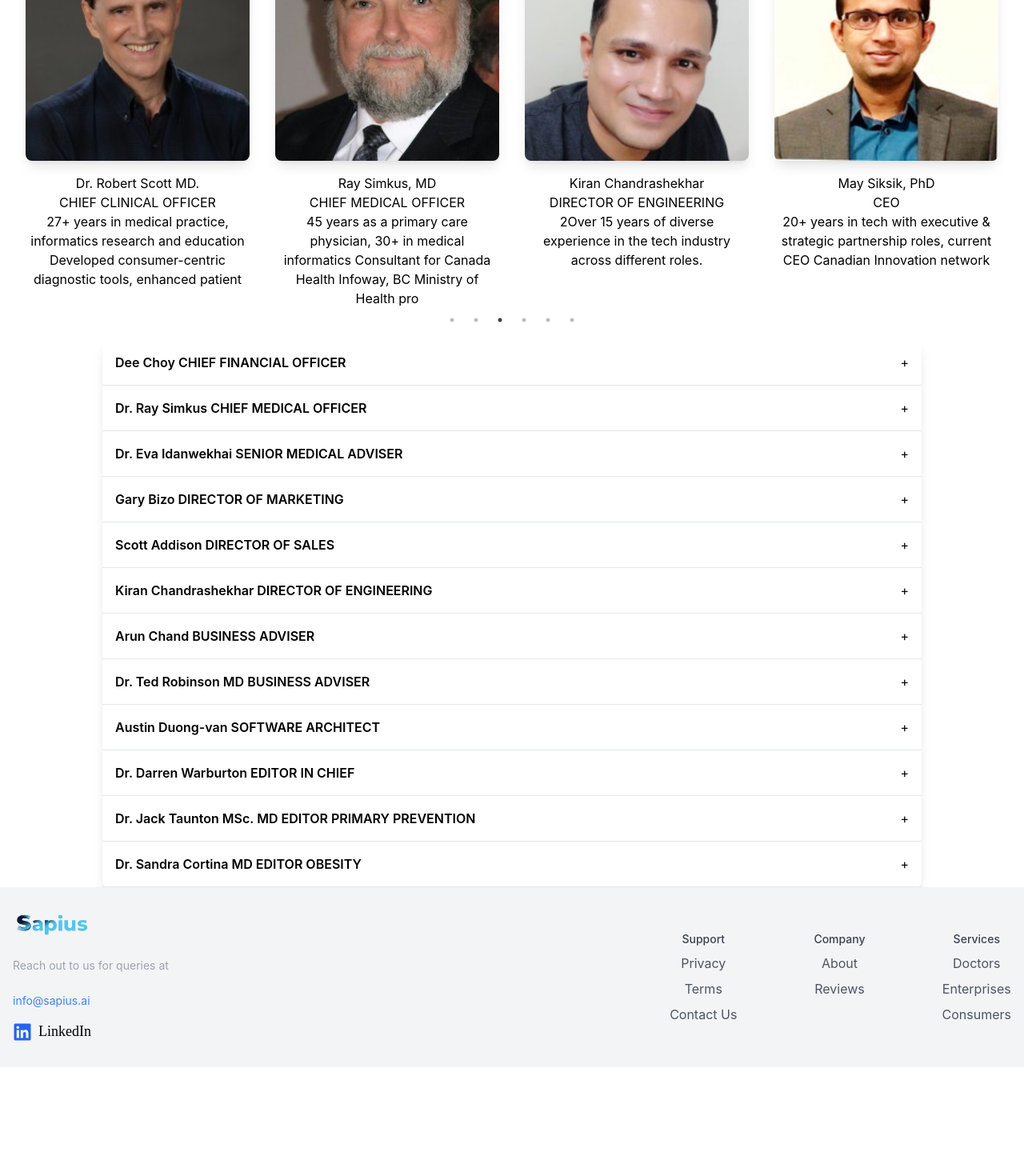
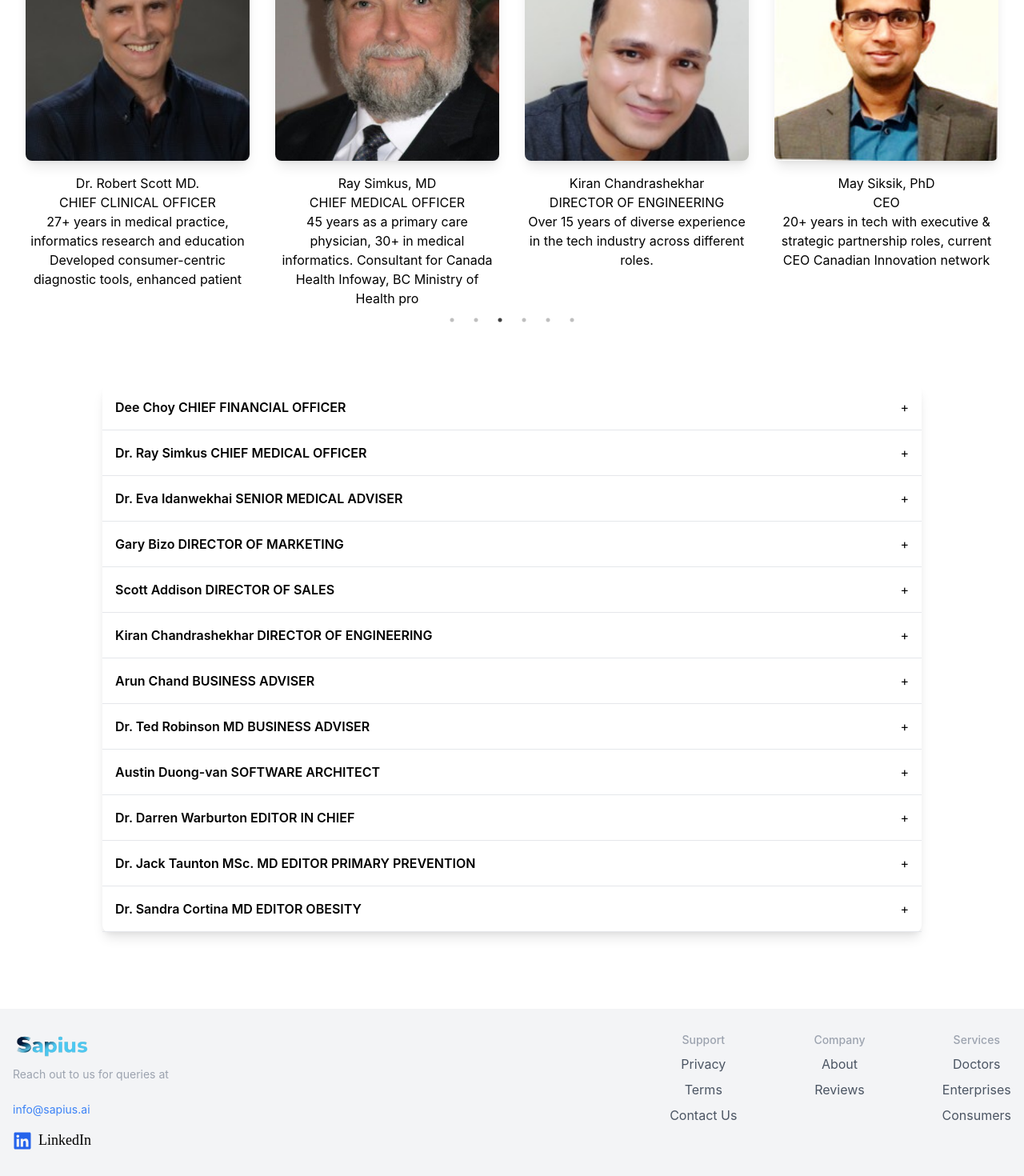
Before and after one commit to sanjaydambal/sapius, a React (Create React App) app: page / in a window 1280 px wide. Shown: the part 955-2425 px from the top of the page at 80% size. Before the commit the page ends 2289 px from the top, so only its background shows below. Built offline with nearby package versions, Linux system fonts and the light colour scheme.

Commit message:
updated the all the components images with production url

```diff
--- a/package.json
+++ b/package.json
@@ -2,6 +2,7 @@
   "name": "sapius",
   "version": "0.1.0",
   "private": true,
+  "homepage": "https://sanjaydambal.github.io/sapius",
   "dependencies": {
     "@testing-library/jest-dom": "^5.17.0",
     "@testing-library/react": "^13.4.0",
@@ -15,6 +16,8 @@
     "web-vitals": "^2.1.4"
   },
   "scripts": {
+    "predeploy": "npm run build",
+    "deploy": "gh-pages -d build",
     "start": "react-scripts start",
     "build": "react-scripts build",
     "test": "react-scripts test",
@@ -37,5 +40,8 @@
       "last 1 firefox version",
       "last 1 safari version"
     ]
+  },
+  "devDependencies": {
+    "gh-pages": "^6.1.1"
   }
 }
--- a/src/App.css
+++ b/src/App.css
@@ -27,6 +27,9 @@
 .App-link {
   color: #61dafb;
 }
+body {
+  overflow-x: hidden;
+}
 
 @keyframes App-logo-spin {
   from {
--- a/src/components/Accordion.js
+++ b/src/components/Accordion.js
@@ -1,5 +1,4 @@
 import React, { useState } from 'react';
-
 
 const Accordion = ({ title, children, imageUrl, isOpen, onClick }) => {
   return (
@@ -31,7 +30,6 @@ const Accordion = ({ title, children, imageUrl, isOpen, onClick }) => {
   );
 };
 
-
 const TeamAccordion = () => {
   const [activeAccordion, setActiveAccordion] = useState(null);
 
@@ -40,10 +38,10 @@ const TeamAccordion = () => {
   };
 
   return (
-    <div className="max-w-full mx-auto mt-10 bg-white shadow-lg rounded-lg w-4/5">
+    <div className="max-w-full mx-auto mt-24 bg-white shadow-lg rounded-lg w-4/5">
       <Accordion
         title="Dee Choy CHIEF FINANCIAL OFFICER"
-        imageUrl="/assets/Dee.jpeg"
+        imageUrl={`${process.env.PUBLIC_URL}/assets/Dee.jpeg`}
         isOpen={activeAccordion === 0}
         onClick={() => handleAccordionClick(0)}
       >
@@ -53,7 +51,7 @@ const TeamAccordion = () => {
       </Accordion>
       <Accordion
         title="Dr. Ray Simkus CHIEF MEDICAL OFFICER"
-        imageUrl="/assets/Ray.jpg"
+        imageUrl={`${process.env.PUBLIC_URL}/assets/Ray.jpg`}
         isOpen={activeAccordion === 1}
         onClick={() => handleAccordionClick(1)}
       >
@@ -63,7 +61,7 @@ const TeamAccordion = () => {
       </Accordion>
       <Accordion
         title="Dr. Eva Idanwekhai SENIOR MEDICAL ADVISER"
-        imageUrl="/assets/Eva.jpeg"
+        imageUrl={`${process.env.PUBLIC_URL}/assets/Eva.jpeg`}
         isOpen={activeAccordion === 2}
         onClick={() => handleAccordionClick(2)}
       >
@@ -73,7 +71,7 @@ const TeamAccordion = () => {
       </Accordion>
       <Accordion
         title="Gary Bizo DIRECTOR OF MARKETING"
-        imageUrl="/assets/gary.jpeg"
+        imageUrl={`${process.env.PUBLIC_URL}/assets/gary.jpeg`}
         isOpen={activeAccordion === 3}
         onClick={() => handleAccordionClick(3)}
       >
@@ -86,7 +84,7 @@ const TeamAccordion = () => {
       </Accordion>
       <Accordion
         title="Scott Addison DIRECTOR OF SALES"
-        imageUrl="/assets/scott.jpeg"
+        imageUrl={`${process.env.PUBLIC_URL}/assets/scott.jpeg`}
         isOpen={activeAccordion === 4}
         onClick={() => handleAccordionClick(4)}
       >
@@ -96,7 +94,7 @@ const TeamAccordion = () => {
       </Accordion>
       <Accordion
         title="Kiran Chandrashekhar DIRECTOR OF ENGINEERING"
-        imageUrl="/assets/kiran.png"
+        imageUrl={`${process.env.PUBLIC_URL}/assets/kiran.png`}
         isOpen={activeAccordion === 5}
         onClick={() => handleAccordionClick(5)}
       >
@@ -106,7 +104,7 @@ const TeamAccordion = () => {
       </Accordion>
       <Accordion
         title="Arun Chand BUSINESS ADVISER"
-        imageUrl="/assets/Arun.jpeg"
+        imageUrl={`${process.env.PUBLIC_URL}/assets/Arun.jpeg`}
         isOpen={activeAccordion === 6}
         onClick={() => handleAccordionClick(6)}
       >
@@ -117,7 +115,7 @@ const TeamAccordion = () => {
         </Accordion>
       <Accordion
         title="Dr. Ted Robinson MD BUSINESS ADVISER"
-        imageUrl="/assets/ted.jpeg"
+        imageUrl={`${process.env.PUBLIC_URL}/assets/ted.jpeg`}
         isOpen={activeAccordion === 7}
         onClick={() => handleAccordionClick(7)}
       >
@@ -127,7 +125,7 @@ const TeamAccordion = () => {
       </Accordion>
       <Accordion
         title="Austin Duong-van SOFTWARE ARCHITECT"
-        imageUrl="/assets/austin.jpeg"
+        imageUrl={`${process.env.PUBLIC_URL}/assets/austin.jpeg`}
         isOpen={activeAccordion === 8}
         onClick={() => handleAccordionClick(8)}
       >
@@ -137,7 +135,7 @@ const TeamAccordion = () => {
       </Accordion>
       <Accordion
         title="Dr. Darren Warburton EDITOR IN CHIEF"
-        imageUrl="/assets/Darren.jpeg"
+        imageUrl={`${process.env.PUBLIC_URL}/assets/Darren.jpeg`}
         isOpen={activeAccordion === 9}
         onClick={() => handleAccordionClick(9)}
       >
@@ -147,7 +145,7 @@ const TeamAccordion = () => {
       </Accordion>
       <Accordion
         title="Dr. Jack Taunton MSc. MD EDITOR PRIMARY PREVENTION"
-        imageUrl="/assets/jack.jpeg"
+        imageUrl={`${process.env.PUBLIC_URL}/assets/jack.jpeg`}
         isOpen={activeAccordion === 10}
         onClick={() => handleAccordionClick(10)}
       >
@@ -157,7 +155,7 @@ const TeamAccordion = () => {
       </Accordion>
       <Accordion
         title="Dr. Sandra Cortina MD EDITOR OBESITY"
-        imageUrl="/assets/sandra.jpeg"
+        imageUrl={`${process.env.PUBLIC_URL}/assets/sandra.jpeg`}
         isOpen={activeAccordion === 11}
         onClick={() => handleAccordionClick(11)}
       >
--- a/src/components/Footer.js
+++ b/src/components/Footer.js
@@ -3,15 +3,17 @@ import { FaLinkedin } from 'react-icons/fa';
 
 const Footer = () => {
   return (
-    <footer className="bg-gray-100 py-8">
+    <footer className="bg-gray-100 py-8 mt-24 w-full">
       <div className="container mx-auto px-4 flex justify-between items-center">
         <div className="flex items-start flex-col">
           <a href="/">
-    <img src="/assets/sapius_logo.png" alt="Sapius Logo" className="h-8 w-auto" />
+            <img src={`${process.env.PUBLIC_URL}/assets/sapius_logo.png`} alt="Sapius Logo" className="h-8 w-auto" />
           </a>
-          <p className="text-gray-400 text-sm mt-6 ">Reach out to us for queries at </p>
-          <br/>
-          <p className="text-gray-600 text-sm mt-0"> <a href="mailto:info@sapius.ai" className="text-blue-500 hover:underline">info@sapius.ai</a></p>
+          <p className="text-gray-400 text-sm mt-2">Reach out to us for queries at </p>
+          <br />
+          <p className="text-gray-600 text-sm mt-0">
+            <a href="mailto:info@sapius.ai" className="text-blue-500 hover:underline">info@sapius.ai</a>
+          </p>
           <div className="flex items-center space-x-2 mt-4">
             <a href="https://www.linkedin.com/in/your-profile" target="_blank" rel="noopener noreferrer">
               <FaLinkedin className="text-blue-600 h-6 w-6" />
@@ -28,12 +30,12 @@ const Footer = () => {
             >
               LinkedIn
             </p>
-
           </div>
         </div>
-        <div className="flex space-x-24 ">
+        <div className="flex space-x-24 -mt-9">
+
           <div className='ml-20'>
-            <h3 className="text-gray-700 text-sm font-medium mb-2 mt-0">Support</h3>
+            <h3 className="text-gray-400 text-sm font-medium mb-2 mt-0">Support</h3>
             <ul className="space-y-2">
               <li><a href="#" className="text-gray-600 hover:underline">Privacy</a></li>
               <li><a href="#" className="text-gray-600 hover:underline">Terms</a></li>
@@ -41,14 +43,14 @@ const Footer = () => {
             </ul>
           </div>
           <div className='ml-20'>
-            <h3 className="text-gray-700 text-sm font-medium mb-2 ">Company</h3>
+            <h3 className="text-gray-400 text-sm font-medium mb-2">Company</h3>
             <ul className="space-y-2">
               <li><a href="#" className="text-gray-600 hover:underline">About</a></li>
               <li><a href="#" className="text-gray-600 hover:underline">Reviews</a></li>
             </ul>
           </div>
           <div className='ml-20'>
-            <h3 className="text-gray-700 text-sm font-medium mb-2 ">Services</h3>
+            <h3 className="text-gray-400 text-sm font-medium mb-2">Services</h3>
             <ul className="space-y-2">
               <li><a href="#" className="text-gray-600 hover:underline">Doctors</a></li>
               <li><a href="#" className="text-gray-600 hover:underline">Enterprises</a></li>
--- a/src/components/Header.js
+++ b/src/components/Header.js
@@ -8,7 +8,8 @@ const Header = () => {
             {/* Logo */}
             <div className="text-2xl font-bold text-blue-600">
   <a href="/">
-    <img src="/assets/sapius_logo.png" alt="Sapius Logo" className="h-8 w-auto" />
+  <img src={`${process.env.PUBLIC_URL}/assets/sapius_logo.png`} alt="Sapius Logo" className="h-8 w-auto" />
+
   </a>
 </div>
 
--- a/src/components/Portfolio.js
+++ b/src/components/Portfolio.js
@@ -3,45 +3,42 @@ import Slider from "react-slick";
 
 
 const images = [
-  { url: "/assets/Minh.jpeg", description: (
+    { url: `${process.env.PUBLIC_URL}/assets/Minh.jpeg`, description: (
       <>
         <p>Dr. Minh Duong-van</p>
         <p>CHIEF TECHNOLOGY OFFICER</p>
         <p>With a PhD in quantum physics from Cornell University. Dr. Minh specializes in quantum field and chaos theory.</p>
       </>
     ) },
-  { url: "/assets/May.jpeg",  description: (
+    { url: `${process.env.PUBLIC_URL}/assets/May.jpeg`, description: (
       <>
         <p>May Siksik, PhD</p>
         <p>CEO</p>
         <p>20+ years in tech with executive & strategic partnership roles, current CEO Canadian Innovation network</p>
       </>
     ) },
-  { url: "/assets/Robert.jpeg", description: (
+    { url: `${process.env.PUBLIC_URL}/assets/Robert.jpeg`, description: (
       <>
         <p>Dr. Robert Scott MD.</p>
         <p>CHIEF CLINICAL OFFICER</p>
         <p>27+ years in medical practice, informatics research and education Developed consumer-centric diagnostic tools, enhanced patient</p>
       </>
     ) },
-  { url: "/assets/Ray.jpg", description: (
+    { url: `${process.env.PUBLIC_URL}/assets/Ray.jpg`, description: (
       <>
         <p>Ray Simkus, MD</p>
         <p>CHIEF MEDICAL OFFICER</p>
-      <p>45 years as a primary care physician, 30+ in medical informatics
-
-Consultant for Canada Health Infoway, BC Ministry of Health pro </p>
+        <p>45 years as a primary care physician, 30+ in medical informatics. Consultant for Canada Health Infoway, BC Ministry of Health pro </p>
       </>
     ) },
-  { url: "/assets/kiran.png", description: (
+    { url: `${process.env.PUBLIC_URL}/assets/kiran.png`, description: (
       <>
         <p>Kiran Chandrashekhar</p>
         <p>DIRECTOR OF ENGINEERING</p>
-      <p>2Over 15 years of diverse experience in the tech industry across different roles.
-</p>
+        <p>Over 15 years of diverse experience in the tech industry across different roles.</p>
       </>
     ) },
-  { url: "/assets/Arun.jpeg", description: (
+    { url: `${process.env.PUBLIC_URL}/assets/Arun.jpeg`, description: (
       <>
         <p>May Siksik, PhD</p>
         <p>CEO</p>
@@ -49,7 +46,6 @@ Consultant for Canada Health Infoway, BC Ministry of Health pro </p>
       </>
     ) },
   ];
-
 const Portfolio = () => {
   // Slider settings
   const settings = {
--- a/src/components/Story.js
+++ b/src/components/Story.js
@@ -7,7 +7,7 @@ const Story = () => {
 
         <div className="md:w-1/2 flex justify-center">
           <img
-            src="/assets/about.png"
+           src={`${process.env.PUBLIC_URL}/assets/about.png`}
             alt="Team Meeting"
             className="rounded-lg shadow-lg"
             style={{ width: '375px', height: '600px',marginLeft:'200px' }}
```
Also changed, not shown: 1 other file (tests, documents, lock files or other folders). Lines whose indentation alone changed are shown as unchanged.
